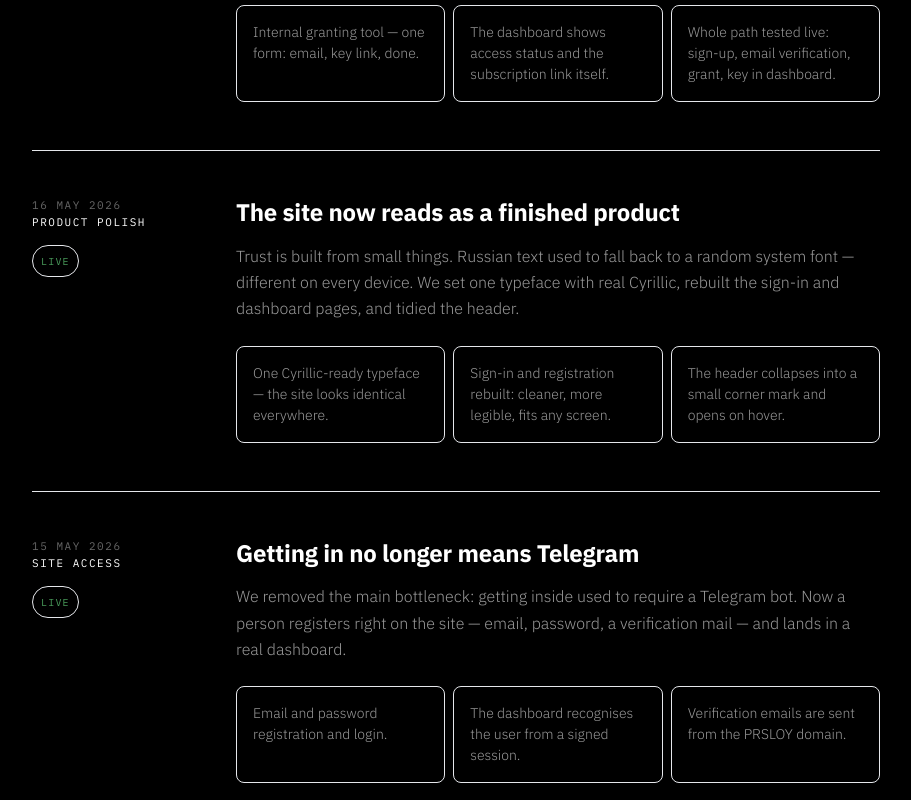
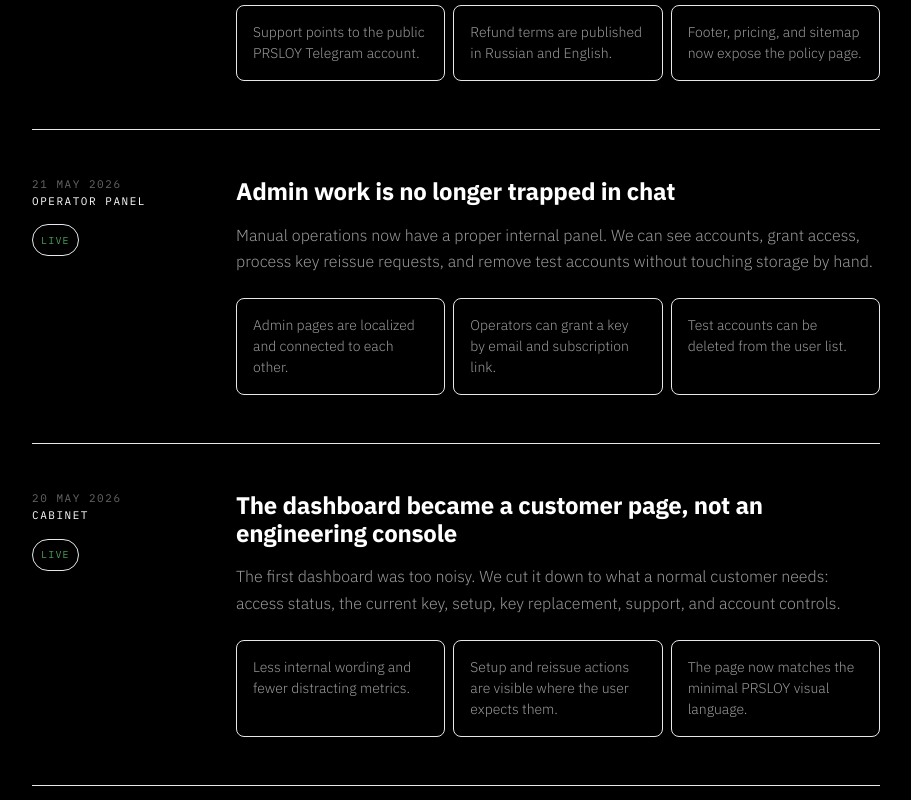
Before and after one commit to convyrtech/PrsloyVPNsite, a Next.js app: page /en/blog in a window 1280 px wide. Shown: the part 720-1520 px from the top of the page, without its empty margins (184-1095 px from the left). Built offline with nearby package versions, Linux system fonts and the light colour scheme; a web font is replaced by a local one.

Commit message:
Add admin user deletion and refresh devlog

```diff
--- a/src/app/[locale]/blog/page.tsx
+++ b/src/app/[locale]/blog/page.tsx
@@ -42,6 +42,45 @@ const DEVLOG: Record<"en" | "ru", BlogCopy> = {
     issueLabel: "FIXED",
     nextLabel: "NEXT",
     entries: [
+      {
+        date: "21 MAY 2026",
+        label: "SUPPORT",
+        title: "Support and refund rules are now public",
+        body:
+          "The product can now pass a basic bank review: there is a working support channel, a public refund page, and a clear place where a customer can ask for help without hunting for a private chat.",
+        items: [
+          "Support points to the public PRSLOY Telegram account.",
+          "Refund terms are published in Russian and English.",
+          "Footer, pricing, and sitemap now expose the policy page.",
+        ],
+        status: "LIVE",
+      },
+      {
+        date: "21 MAY 2026",
+        label: "OPERATOR PANEL",
+        title: "Admin work is no longer trapped in chat",
+        body:
+          "Manual operations now have a proper internal panel. We can see accounts, grant access, process key reissue requests, and remove test accounts without touching storage by hand.",
+        items: [
+          "Admin pages are localized and connected to each other.",
+          "Operators can grant a key by email and subscription link.",
+          "Test accounts can be deleted from the user list.",
+        ],
+        status: "LIVE",
+      },
+      {
+        date: "20 MAY 2026",
+        label: "CABINET",
+        title: "The dashboard became a customer page, not an engineering console",
+        body:
+          "The first dashboard was too noisy. We cut it down to what a normal customer needs: access status, the current key, setup, key replacement, support, and account controls.",
+        items: [
+          "Less internal wording and fewer distracting metrics.",
+          "Setup and reissue actions are visible where the user expects them.",
+          "The page now matches the minimal PRSLOY visual language.",
+        ],
+        status: "LIVE",
+      },
       {
         date: "16 MAY 2026",
         label: "ACCESS DELIVERY",
@@ -151,6 +190,45 @@ const DEVLOG: Record<"en" | "ru", BlogCopy> = {
     issueLabel: "FIXED",
     nextLabel: "NEXT",
     entries: [
+      {
+        date: "21 МАЯ 2026",
+        label: "ПОДДЕРЖКА",
+        title: "Поддержка и правила возврата теперь публичные",
+        body:
+          "Проект теперь выглядит нормально для проверки банком: есть рабочий канал связи, открытая страница возвратов и понятное место, куда клиент пишет, если что-то не работает.",
+        items: [
+          "Поддержка ведет на публичный аккаунт PRSLOY в Telegram.",
+          "Условия возврата опубликованы на русском и английском.",
+          "Ссылки на правила добавлены в футер, тариф и sitemap.",
+        ],
+        status: "LIVE",
+      },
+      {
+        date: "21 МАЯ 2026",
+        label: "АДМИНКА",
+        title: "Ручные операции вынесли из переписок",
+        body:
+          "У внутренних действий появился нормальный интерфейс. Можно видеть аккаунты, выдавать доступ, закрывать заявки на перевыпуск ключа и удалять тестовые аккаунты без ручного ковыряния в хранилище.",
+        items: [
+          "Админские страницы переведены и связаны между собой.",
+          "Доступ выдается по email и ссылке-подписке.",
+          "Тестовые аккаунты можно удалить из списка пользователей.",
+        ],
+        status: "LIVE",
+      },
+      {
+        date: "20 МАЯ 2026",
+        label: "КАБИНЕТ",
+        title: "Личный кабинет стал страницей клиента, а не инженерной панелью",
+        body:
+          "Первый кабинет был перегружен. Мы оставили то, что реально нужно человеку: статус доступа, текущий ключ, инструкцию по устройствам, перевыпуск ключа, поддержку и управление аккаунтом.",
+        items: [
+          "Меньше внутренней терминологии и лишних метрик.",
+          "Настройка и перевыпуск ключа находятся рядом с доступом.",
+          "Страница стала ближе к минимальному языку PRSLOY.",
+        ],
+        status: "LIVE",
+      },
       {
         date: "16 МАЯ 2026",
         label: "ВЫДАЧА ДОСТУПА",
--- a/src/app/api/admin/users/route.ts
+++ b/src/app/api/admin/users/route.ts
@@ -1,18 +1,16 @@
 import { NextResponse } from "next/server";
 import { isAdminAuthorized, isAdminConfigured } from "@/lib/admin-auth";
-import { getAuthSetupErrorCode, listUsers } from "@/lib/auth";
+import { AuthError, deleteUser, getAuthSetupErrorCode, listUsers } from "@/lib/auth";
 
 export const runtime = "nodejs";
 
+type DeleteBody = {
+  userId?: unknown;
+};
+
 export async function GET(req: Request) {
-  // Without ADMIN_SECRET the endpoint is disabled and indistinguishable
-  // from a route that does not exist.
-  if (!isAdminConfigured()) {
-    return NextResponse.json({ ok: false, error: "not_found" }, { status: 404 });
-  }
-  if (!isAdminAuthorized(req)) {
-    return NextResponse.json({ ok: false, error: "unauthorized" }, { status: 401 });
-  }
+  const blocked = guardAdmin(req);
+  if (blocked) return blocked;
 
   try {
     const users = await listUsers();
@@ -26,3 +24,47 @@ export async function GET(req: Request) {
     return NextResponse.json({ ok: false, error: "list_failed" }, { status: 500 });
   }
 }
+
+export async function DELETE(req: Request) {
+  const blocked = guardAdmin(req);
+  if (blocked) return blocked;
+
+  let body: DeleteBody;
+  try {
+    body = (await req.json()) as DeleteBody;
+  } catch {
+    return NextResponse.json({ ok: false, error: "invalid_json" }, { status: 400 });
+  }
+
+  const userId = typeof body.userId === "string" ? body.userId.trim() : "";
+  if (!userId) {
+    return NextResponse.json({ ok: false, error: "user_id_required" }, { status: 400 });
+  }
+
+  try {
+    const user = await deleteUser(userId);
+    return NextResponse.json({ ok: true, user });
+  } catch (err) {
+    const setupError = getAuthSetupErrorCode(err);
+    if (setupError) {
+      return NextResponse.json({ ok: false, error: setupError }, { status: 503 });
+    }
+    if (err instanceof AuthError && err.code === "not_found") {
+      return NextResponse.json({ ok: false, error: "user_not_found" }, { status: 404 });
+    }
+    console.warn("[admin] delete user failed", err);
+    return NextResponse.json({ ok: false, error: "delete_failed" }, { status: 500 });
+  }
+}
+
+function guardAdmin(req: Request): NextResponse | null {
+  // Without ADMIN_SECRET the endpoint is disabled and indistinguishable
+  // from a route that does not exist.
+  if (!isAdminConfigured()) {
+    return NextResponse.json({ ok: false, error: "not_found" }, { status: 404 });
+  }
+  if (!isAdminAuthorized(req)) {
+    return NextResponse.json({ ok: false, error: "unauthorized" }, { status: 401 });
+  }
+  return null;
+}
--- a/src/components/admin/AdminUsersClient.tsx
+++ b/src/components/admin/AdminUsersClient.tsx
@@ -43,6 +43,9 @@ type AdminUsersCopy = {
   noMatch: string;
   copied: string;
   copyEmail: string;
+  deleteUser: string;
+  deletingUser: string;
+  deleteConfirm: string;
   emailVerified: string;
   emailUnverified: string;
   access: string;
@@ -85,6 +88,10 @@ const COPY: Record<"ru" | "en", AdminUsersCopy> = {
     noMatch: "Ничего не найдено.",
     copied: "Скопировано",
     copyEmail: "Копировать email",
+    deleteUser: "Удалить",
+    deletingUser: "Удаляем...",
+    deleteConfirm:
+      "Удалить этот аккаунт из PRSLOY? Это освободит email для новой регистрации.",
     emailVerified: "Почта подтверждена",
     emailUnverified: "Почта не подтверждена",
     access: "Доступ",
@@ -124,6 +131,9 @@ const COPY: Record<"ru" | "en", AdminUsersCopy> = {
       reissue_list_failed: "Не получилось загрузить заявки на перевыпуск.",
       reissue_update_failed: "Не получилось обновить заявку.",
       request_not_found: "Заявка на перевыпуск не найдена.",
+      user_id_required: "Не передан пользователь.",
+      user_not_found: "Пользователь не найден.",
+      delete_failed: "Не получилось удалить пользователя. Проверь server logs.",
       invalid_json: "Неверное тело запроса.",
       users_unknown: "Не получилось загрузить пользователей.",
       reissue_unknown: "Не получилось загрузить заявки на перевыпуск.",
@@ -147,6 +157,10 @@ const COPY: Record<"ru" | "en", AdminUsersCopy> = {
     noMatch: "No accounts match.",
     copied: "Copied",
     copyEmail: "Copy email",
+    deleteUser: "Delete",
+    deletingUser: "Deleting...",
+    deleteConfirm:
+      "Delete this PRSLOY account? This frees the email for a new registration.",
     emailVerified: "Email verified",
     emailUnverified: "Email unverified",
     access: "Access",
@@ -186,6 +200,9 @@ const COPY: Record<"ru" | "en", AdminUsersCopy> = {
       reissue_list_failed: "Could not load reissue requests. Check server logs.",
       reissue_update_failed: "Could not update the reissue request.",
       request_not_found: "Reissue request was not found.",
+      user_id_required: "Missing user id.",
+      user_not_found: "User was not found.",
+      delete_failed: "Could not delete the user. Check server logs.",
       invalid_json: "Invalid request body.",
       users_unknown: "Could not load users.",
       reissue_unknown: "Could not load reissue requests.",
@@ -202,6 +219,7 @@ export function AdminUsersClient({ locale }: { locale: string }) {
   const [requests, setRequests] = useState<AdminReissueRequest[] | null>(null);
   const [pending, setPending] = useState(false);
   const [requestPendingId, setRequestPendingId] = useState<string | null>(null);
+  const [deletePendingId, setDeletePendingId] = useState<string | null>(null);
   const [error, setError] = useState("");
   const [usersError, setUsersError] = useState("");
   const [reissueError, setReissueError] = useState("");
@@ -350,6 +368,47 @@ export function AdminUsersClient({ locale }: { locale: string }) {
     }
   }
 
+  async function removeUser(user: AdminUser) {
+    if (deletePendingId) return;
+    if (!secret.trim()) {
+      setError(copy.secretRequired);
+      return;
+    }
+    if (!window.confirm(copy.deleteConfirm)) return;
+
+    setDeletePendingId(user.id);
+    setError("");
+
+    try {
+      const res = await fetch("/api/admin/users", {
+        method: "DELETE",
+        headers: {
+          "Content-Type": "application/json",
+          Authorization: `Bearer ${secret.trim()}`,
+        },
+        body: JSON.stringify({ userId: user.id }),
+      });
+      const data = (await res.json().catch(() => ({}))) as {
+        ok?: boolean;
+        user?: AdminUser;
+        error?: string;
+      };
+
+      if (!res.ok || !data.ok || !data.user) {
+        setError(copy.errors[data.error || ""] || copy.errors.admin_unknown);
+        return;
+      }
+
+      setUsers((current) =>
+        current ? current.filter((item) => item.id !== data.user?.id) : current
+      );
+    } catch {
+      setError(copy.errors.network);
+    } finally {
+      setDeletePendingId(null);
+    }
+  }
+
   return (
     <main className="min-h-screen bg-black text-text-primary pt-[120px] pb-3xl">
       <div className="max-w-6xl mx-auto px-lg flex flex-col gap-2xl">
@@ -476,6 +535,8 @@ export function AdminUsersClient({ locale }: { locale: string }) {
                     copy={copy}
                     copied={copiedId === user.id}
                     onCopy={() => copyEmail(user)}
+                    deletePending={deletePendingId === user.id}
+                    onDelete={() => removeUser(user)}
                   />
                 ))}
               </div>
@@ -692,12 +753,16 @@ function UserRow({
   copy,
   copied,
   onCopy,
+  deletePending,
+  onDelete,
 }: {
   user: AdminUser;
   locale: string;
   copy: AdminUsersCopy;
   copied: boolean;
   onCopy: () => void;
+  deletePending: boolean;
+  onDelete: () => void;
 }) {
   return (
     <article
@@ -723,7 +788,7 @@ function UserRow({
           />
         </div>
       </div>
-      <div className="flex items-center justify-between gap-md md:justify-end">
+      <div className="flex flex-wrap items-center justify-between gap-md md:justify-end">
         <span className="font-mono text-label uppercase tracking-[0.1em] text-text-disabled tabular-nums">
           {formatAdminDate(user.createdAt, locale)}
         </span>
@@ -735,6 +800,16 @@ function UserRow({
                      hover:border-text-display transition-colors"
         >
           [ {copied ? copy.copied : copy.copyEmail} ]
+        </button>
+        <button
+          type="button"
+          onClick={onDelete}
+          disabled={deletePending}
+          className="inline-flex min-h-[44px] items-center justify-center border border-accent/60 px-md
+                     font-mono text-label uppercase tracking-[0.08em] text-accent
+                     hover:border-accent disabled:opacity-60 disabled:cursor-wait transition-colors"
+        >
+          [ {deletePending ? copy.deletingUser : copy.deleteUser} ]
         </button>
       </div>
     </article>
```
Also changed, not shown: src/lib/auth.ts (+17 -0 lines), 1 other file (tests, documents, lock files or other folders).
